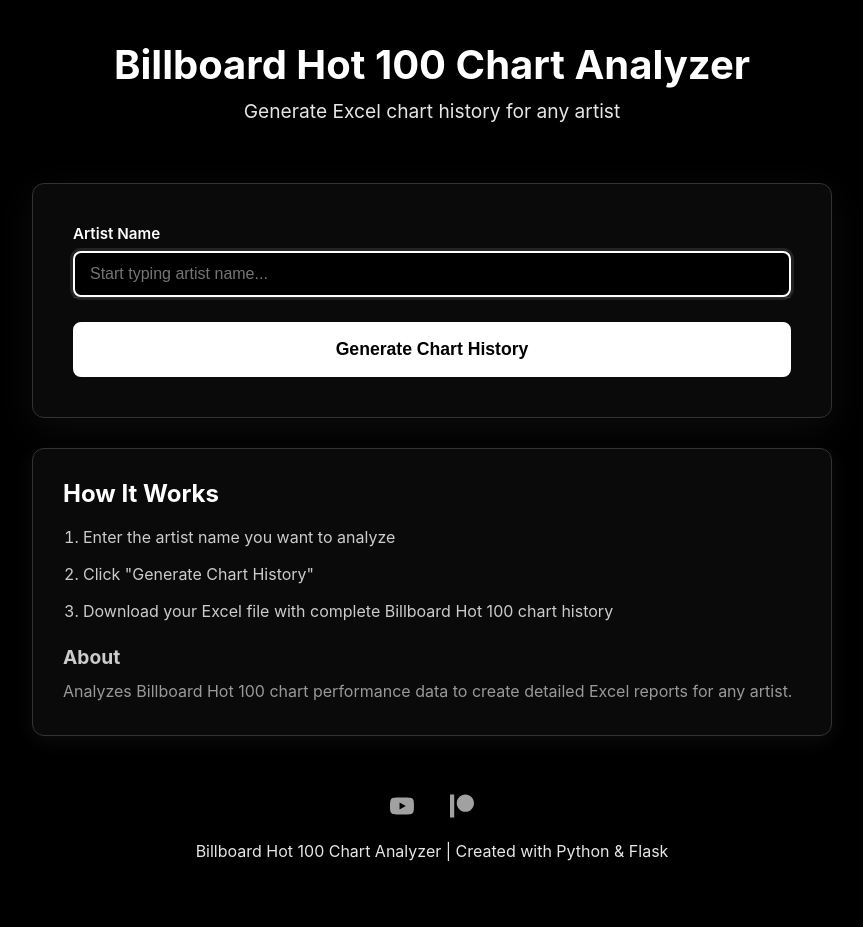
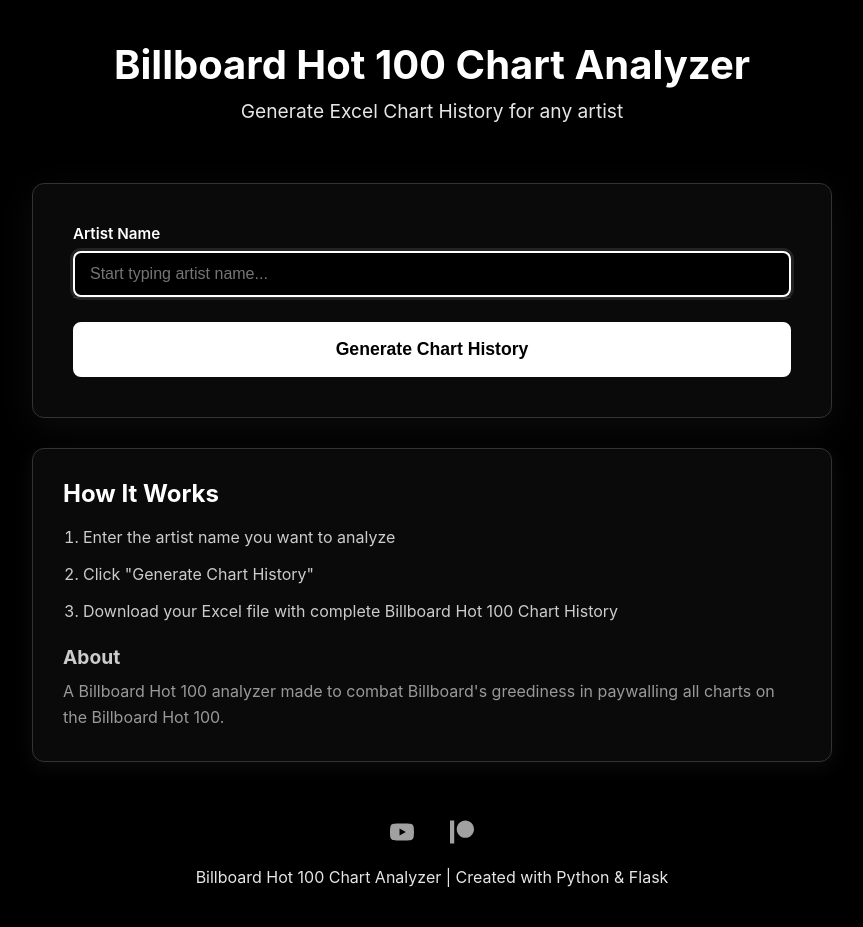
Before and after one commit to prangonbarua/Billboard-Hot-100-Website, a Flask app: page / in a window 1280 px wide. Shown: the whole page, without its empty margins (208-1071 px from the left). Before the commit the page ends 861 px from the top, so only its background shows below. Run offline with Flask 3, Linux system fonts and the light colour scheme; parts of the project's set-up code (start-up, migrations or seed data) failed here and were passed over.

Commit message:
Update About section and capitalize Chart History throughout
Changes:
- Updated About section to explain mission against Billboard's paywall
- Fixed grammatical errors in new About text
- Capitalized all instances of "Chart History" throughout the website
- Updated: index.html, results.html (templates and JavaScript comments)

New About Text:
"A Billboard Hot 100 analyzer made to combat Billboard's greediness
in paywalling all charts on the Billboard Hot 100."

Capitalization Updates:
- "Generate Excel Chart History for any artist"
- "Download your Excel file with complete Billboard Hot 100 Chart History"
- "Songs (click to view individual Chart History)"
- Updated JavaScript comments

```diff
--- a/templates/index.html
+++ b/templates/index.html
@@ -10,7 +10,7 @@
     <div class="container">
         <header>
             <h1>Billboard Hot 100 Chart Analyzer</h1>
-            <p class="subtitle">Generate Excel chart history for any artist</p>
+            <p class="subtitle">Generate Excel Chart History for any artist</p>
         </header>
 
         <div class="card">
@@ -52,11 +52,11 @@
             <ol>
                 <li>Enter the artist name you want to analyze</li>
                 <li>Click "Generate Chart History"</li>
-                <li>Download your Excel file with complete Billboard Hot 100 chart history</li>
+                <li>Download your Excel file with complete Billboard Hot 100 Chart History</li>
             </ol>
 
             <h3>About</h3>
-            <p>Analyzes Billboard Hot 100 chart performance data to create detailed Excel reports for any artist.</p>
+            <p>A Billboard Hot 100 analyzer made to combat Billboard's greediness in paywalling all charts on the Billboard Hot 100.</p>
         </div>
 
         <footer>
--- a/templates/results.html
+++ b/templates/results.html
@@ -453,7 +453,7 @@
 
         // Create custom scrollable legend with click handlers and album art
         const legendContainer = document.getElementById('customLegend');
-        let legendHTML = '<div class="legend-title">Songs (click to view individual chart history):</div><div class="legend-items">';
+        let legendHTML = '<div class="legend-title">Songs (click to view individual Chart History):</div><div class="legend-items">';
 
         songs.forEach((song, index) => {
             const color = colors[index % colors.length];
@@ -491,7 +491,7 @@
             }
         });
 
-        // Add click handlers to legend items to show individual chart history
+        // Add click handlers to legend items to show individual Chart History
         document.querySelectorAll('.legend-item').forEach(item => {
             item.addEventListener('click', function() {
                 const index = parseInt(this.getAttribute('data-index'));
```
